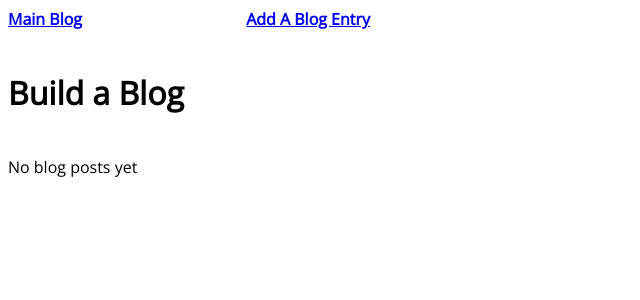
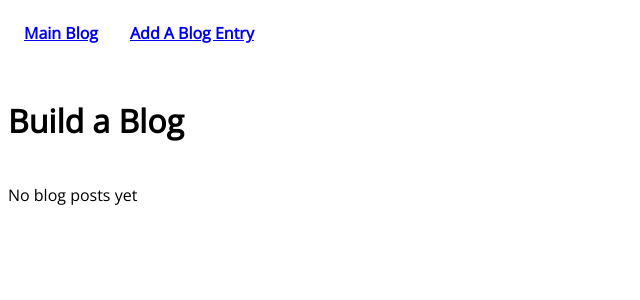
Before and after one commit to JacobDozier/blogz, a Flask app: page / in a window 1280 px wide. Shown: the top 300 px of the page, without its empty margins (0-640 px from the left). Run offline with Flask 2, Linux system fonts and the light colour scheme; data that the repository does not hold is empty.

Commit message:
Eliminated the uses of classes and tried to apply styling to all ul's and li's. This did not work, I can tell that the font in my main.css is being applied to all elements, but the list styling is not.

```diff
--- a/static/styles/main.css
+++ b/static/styles/main.css
@@ -23,6 +23,17 @@ ul {
     list-style-type: none;
     margin: 0;
     padding: 0;
+    overflow: hidden;
+}
+
+li {
+    float: left;
+}
+
+li a {
+    display: block;
+    text-align: center;
+    padding: 14px 16px;
 }
 
 h1 {
--- a/templates/base.html
+++ b/templates/base.html
@@ -1,18 +1,15 @@
 <!doctype html>
 <html>
     <head>
-        <!-- <link rel= "stylesheet" type= "text/css" href= "{{ url_for('static',filename='styles/main.css') }}"> -->
-        <link rel= "stylesheet" type= "text/css" href="/static/styles/main.css">
+        <link rel= "stylesheet" type= "text/css" href= "{{ url_for('static',filename='styles/main.css') }}">
         <title>{{page_title}}</title>
     </head>
 <body>
 
-    <div>
-        <ul>
-            <li class="page_nav"><a href='/blog'><strong>Main Blog</strong></a></li>
-            <li class="page_nav"><a href='/newpost'><strong>Add A Blog Entry</strong></a></li>
-        </ul>
-    </div>
+    <ul>
+        <li><a href='/blog'><strong>Main Blog</strong></a></li>
+        <li><a href='/newpost'><strong>Add A Blog Entry</strong></a></li>
+    </ul>
 
     {% with messages = get_flashed_messages(with_categories=True) %}
     <ul>
```
